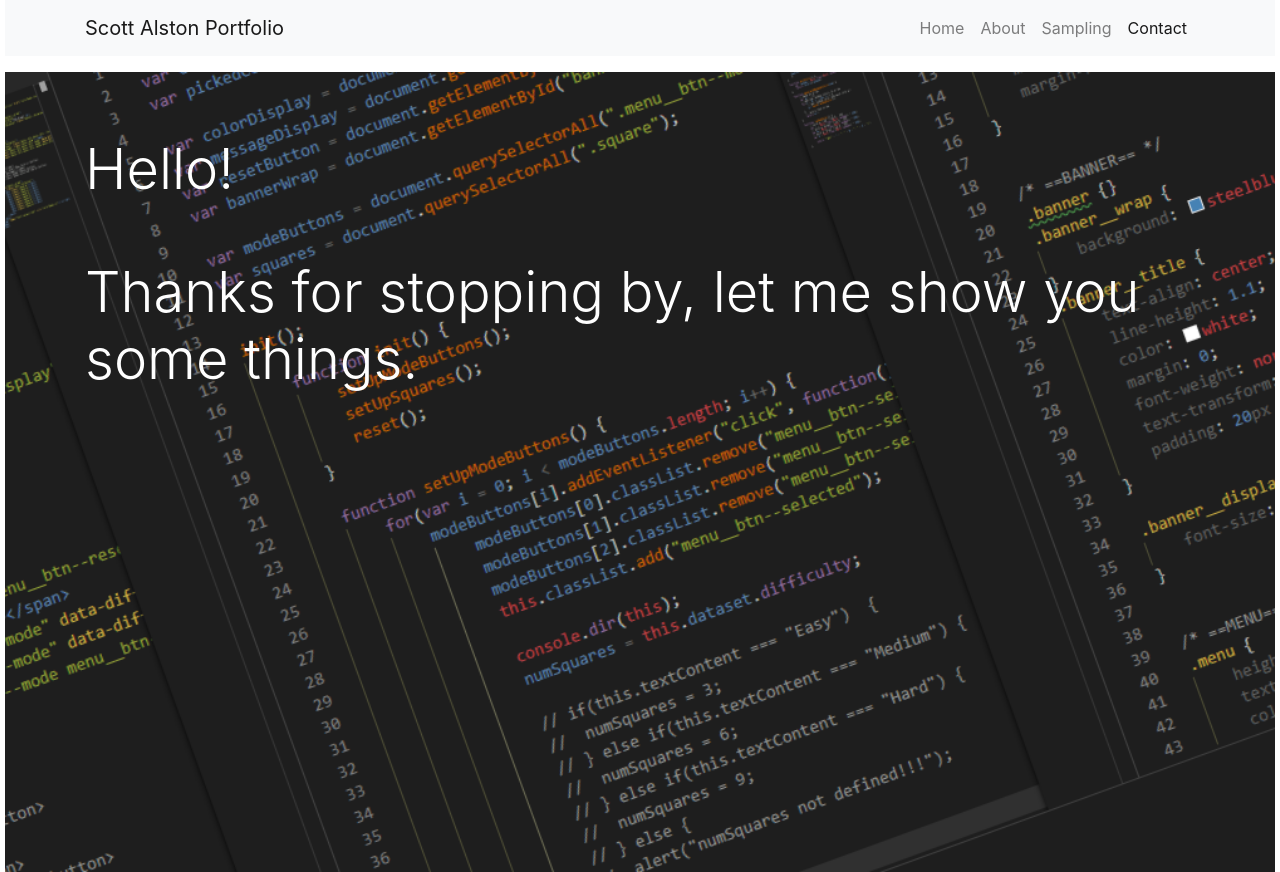
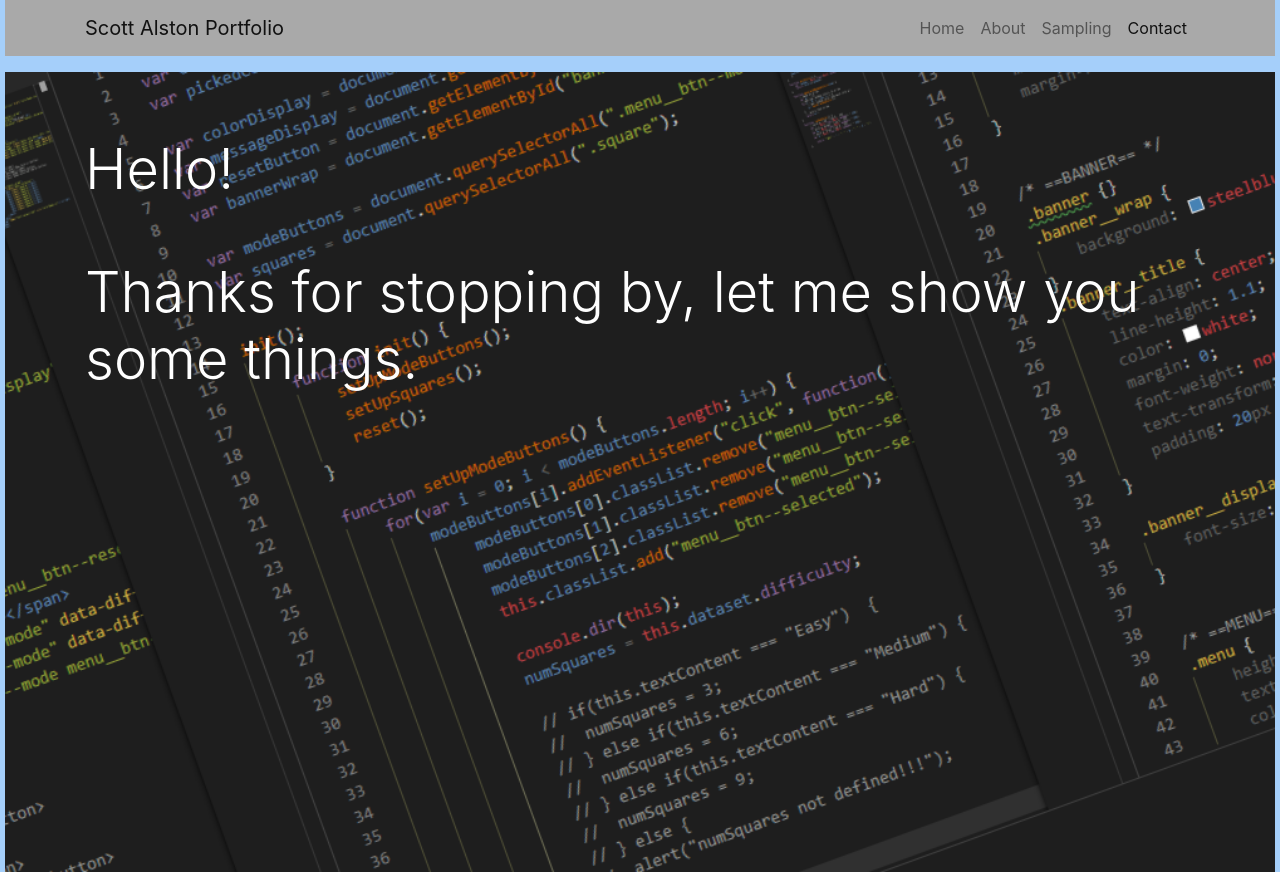
Before and after one commit to salston77/Scott-Alston-Portfolio, a plain HTML site: page index.html in a window 1280 px wide. Shown: the top 872 px of the page. Drawn offline with nearby package versions, Linux system fonts and the light colour scheme.

Commit message:
backgroundcolor change

```diff
--- a/css/styles.css
+++ b/css/styles.css
@@ -1,6 +1,7 @@
 body, html {
   height: 100%;
   position: relative;
+  background-color: rgb(165, 207, 250);
 }
 
 * {
@@ -16,7 +17,7 @@ body, html {
 
 .navbar {
   margin-bottom: 1rem;
-  background-color: rgb(167, 155, 155);
+  background-color: darkgray;
 }
 
 
--- a/index.html
+++ b/index.html
@@ -9,7 +9,7 @@
 </head>
 <body data-spy="scroll" data-target="#navbar-scroll" data-offset="100" >
   <div class="wrapper">
-    <nav id="navbar-scroll" class="navbar sticky-top navbar-expand-lg navbar-light bg-light">
+    <nav id="navbar-scroll" class="navbar sticky-top navbar-expand-lg navbar-light">
       <div class="container">
         <a class="navbar-brand navbar-expand-xs justify-content-" href="#">Scott Alston Portfolio</a>
         <button class="navbar-toggler" type="button" data-toggle="collapse" data-target="#navbarNavAltMarkup" aria-controls="navbarNavAltMarkup" aria-expanded="false" aria-label="Toggle navigation">
```
